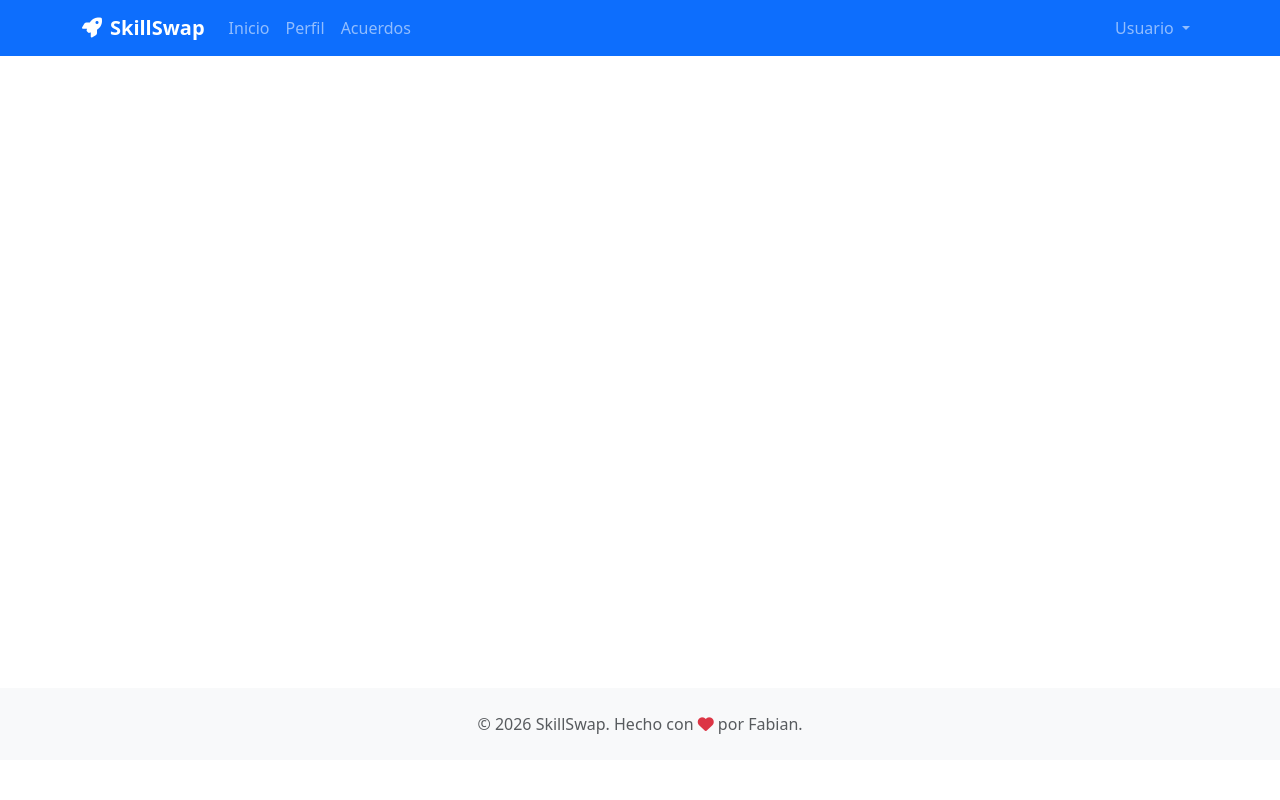
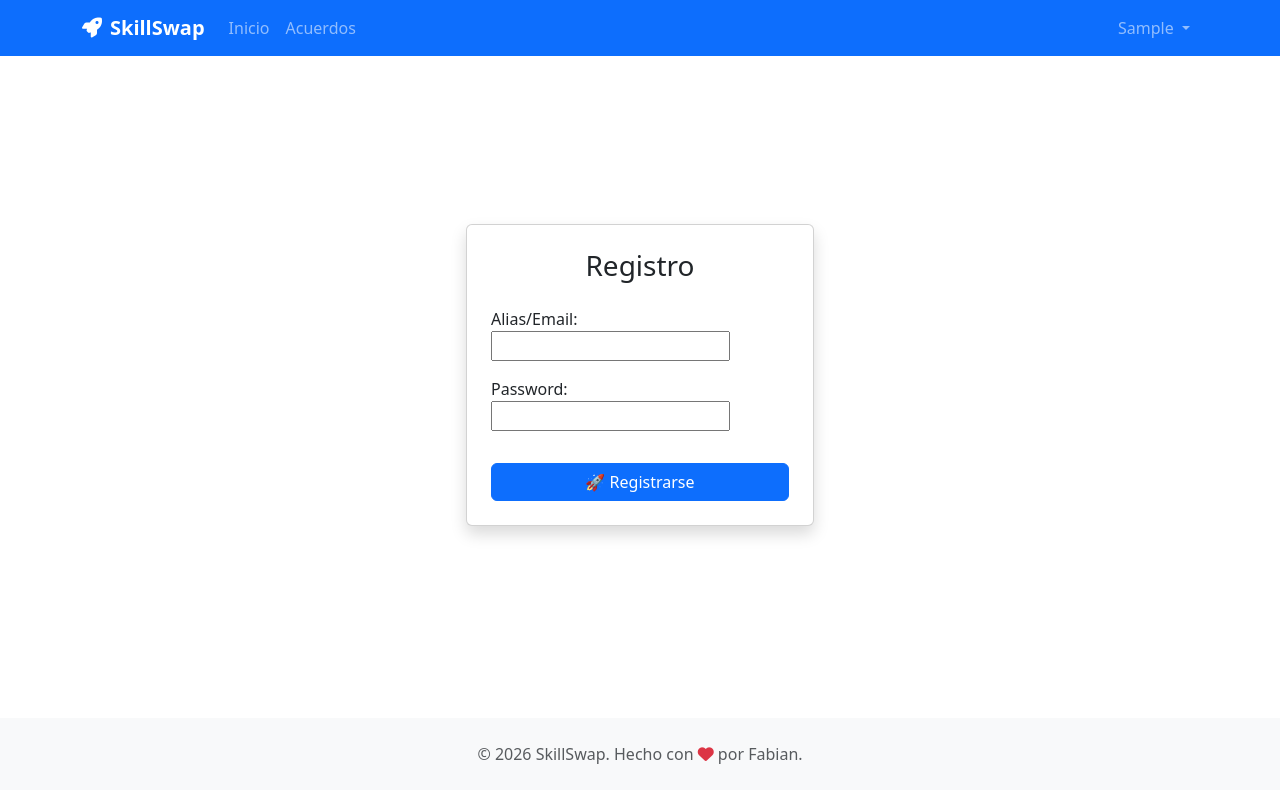
Before and after one commit to jherhum1702/skillswap-django, a Django app: template templates/registration/login.html in a window 1280 px wide. Run offline with Django 5.2, Linux system fonts and the light colour scheme; the template is opened without the code that fills it: values that come from a table or form of the project are taken from there, others are empty; the visitor is signed in with stand-in values (Sample User, id 1).

Commit message:
finished Login and register

```diff
--- a/core/forms.py
+++ b/core/forms.py
@@ -1,10 +1,10 @@
 from django.contrib.auth.forms import UserCreationForm, AuthenticationForm
 from django import forms
-from django.contrib.auth.models import User
 from django.core.exceptions import ValidationError
 from disposable_emails.contrib.django import disposable_validator
 from django.contrib.auth import authenticate
 from .models import * # tu modelo custom
+from django.contrib.auth import get_user_model
 
 class CustomUserCreationForm(UserCreationForm):
     class Meta:
@@ -27,6 +27,14 @@
                 'placeholder':'Enter your Nickname',
                 'pattern':'^[a-zA-Z0-9_]+$',
                 'required': True,
+            }),
+            'password1': forms.PasswordInput(attrs={
+                'class':'form-control form-control-sm',
+                'placeholder':'Enter your Password',
+            }),
+            'password2': forms.PasswordInput(attrs={
+                'class':'form-control form-control-sm',
+                'placeholder':'Enter your Password',
             })
         }
     email = forms.EmailField(validators=[disposable_validator]) #teporal email
@@ -42,25 +50,31 @@
         return user
 
 
-
-
 class CustomloginForm(AuthenticationForm):
-    username = forms.CharField(label="Usuario/email")
-    password = forms.CharField(label="Password", widget=forms.PasswordInput(attrs={'class':'form-control'}))
-
+    username = forms.CharField(label="Alias/Email")
+    password = forms.CharField(label="Password", widget=forms.PasswordInput, required=True)
 
     def clean(self):
         username = self.cleaned_data.get('username')
         password = self.cleaned_data.get('password')
+
         try:
+            # Login por alias O email
             if '@' in username:
-                user= User.objects.filter(username__iexact=username)
-                username = user[0].username
+                user = Usuario.objects.get(email__iexact=username)
+            else:
+                user = Usuario.objects.get(alias__iexact=username)  # ← ALIAS!
+            username = user.username  # convierte a username
+
         except Usuario.DoesNotExist:
-            raise forms.ValidationError("unregistered email")
+            raise forms.ValidationError("Alias/Email no registrado")
 
+        self.user_cache = authenticate(self.request, username=username, password=password)
 
-        self.user_cache= authenticate(self.request, username=username, password=password)
         if self.user_cache is None:
-            return forms.ValidationError("Incorrect username or password")
+            raise forms.ValidationError("Alias/Email o contraseña incorrectos")
+
+        self.confirm_login_allowed(self.user_cache)
         return self.cleaned_data
+
+# MiClaveSegura2026!
--- a/core/urls.py
+++ b/core/urls.py
@@ -1,9 +1,11 @@
+from django.contrib.auth.views import LogoutView
 from django.urls import path
 from .views import *
 app_name = 'core'
 
 urlpatterns = [
-path('login/', CustomLogin.as_view(), name='login'),
-path('registro/', CustomRegisterView.as_view(), name='registro'),
+path('accounts/login/', CustomLogin.as_view(), name='login'),
+path('accounts/logout/', LogoutView.as_view(), name='logout'),
+path('accounts/register/', CustomRegisterView.as_view(), name='registro'),
 path('', Postview.as_view(), name='home'),
 ]
--- a/core/views.py
+++ b/core/views.py
@@ -22,7 +22,11 @@
 
 
 class CustomLogin(LoginView):
-    pass
+    form_class = CustomloginForm
+    template_name = 'registration/login.html'
+
+    def get_success_url(self):
+        return reverse_lazy('core:home')
 
 
 
--- a/skillswap/settings.py
+++ b/skillswap/settings.py
@@ -119,3 +119,6 @@
 STATIC_URL = 'static/'
 
 AUTH_USER_MODEL= 'core.Usuario'
+
+LOGOUT_REDIRECT_URL='core:home'
+LOGIN_REDIRECT_URL = 'core:home'
--- a/templates/base.html
+++ b/templates/base.html
@@ -35,10 +35,7 @@
                     </li>
                     {% if user.is_authenticated %}
                         <li class="nav-item">
-                            <a class="nav-link" >Perfil</a>
-                        </li>
-                        <li class="nav-item">
-                            <a class="nav-link" ">Acuerdos</a>
+                            <a class="nav-link" s>Acuerdos</a>
                         </li>
                     {% endif %}
                 </ul>
@@ -47,22 +44,23 @@
                     {% if user.is_authenticated %}
                         <li class="nav-item dropdown">
                             <a class="nav-link dropdown-toggle" href="#" role="button" data-bs-toggle="dropdown">
-                                {% if user.groups.all.0 %}{{ user.groups.all.0.name }}{% else %}Usuario{% endif %}
+                                {{ user.username | title }}
                             </a>
                             <ul class="dropdown-menu">
                                 <li><span class="dropdown-item-text text-muted px-3 py-2">
-                                    {{ user.username }}<br>
                                     <small>{{ user.email }}</small>
                                 </span></li>
                                 <li><hr class="dropdown-divider"></li>
-                                <li><a class="dropdown-item" href="{% url 'profile' %}">
+                                <li><a class="dropdown-item">
                                     <i class="fas fa-user me-2"></i>Mi Perfil
                                 </a></li>
-                                <li><a class="dropdown-item" href="{% url 'logout' %}">
-                                    <i class="fas fa-sign-out-alt me-2"></i>Cerrar Sesión
-                                </a></li>
+                              <li>
+                                <form method="post" action="{% url 'core:logout' %}" style="display: inline;">
+                                    {% csrf_token %}
+                                    <button type="submit" class="dropdown-item border-0 bg-transparent w-100 text-start" onclick="return confirm('¿Cerrar sesión?')">
+                                <i class="fas fa-sign-out-alt me-2"></i>Cerrar Sesión
                             </ul>
-                        </li>
+
                     {% else %}
                         <li class="nav-item">
                             <a class="nav-link" href="{% url 'core:login' %}">
--- a/templates/registration/login.html
+++ b/templates/registration/login.html
@@ -1 +1,24 @@
 {% extends 'base.html' %}
+{% block title %}
+	Iniciar sesion
+{% endblock %}
+{% block content %}
+<div class="container py-5">  <!-- padding arriba/abajo -->
+    <div class="row justify-content-center py-5" >
+        <div class="col-md-6 col-lg-4 py-5" >
+            <div class="card shadow p-4">  <!-- padding interno -->
+                <h3 class="text-center mb-4">Registro</h3>
+                <form action="{% url 'core:login' %}" method="post">
+                    {% csrf_token %}
+                    {{ form.as_p }}
+                    <input type="hidden" name="next" value="{% url 'core:home' %}">
+                    <button type="submit" class="btn btn-primary w-100 mt-3">
+                        🚀 Registrarse
+                    </button>
+                </form>
+            </div>
+        </div>
+    </div>
+</div>
+
+{% endblock %}
```
